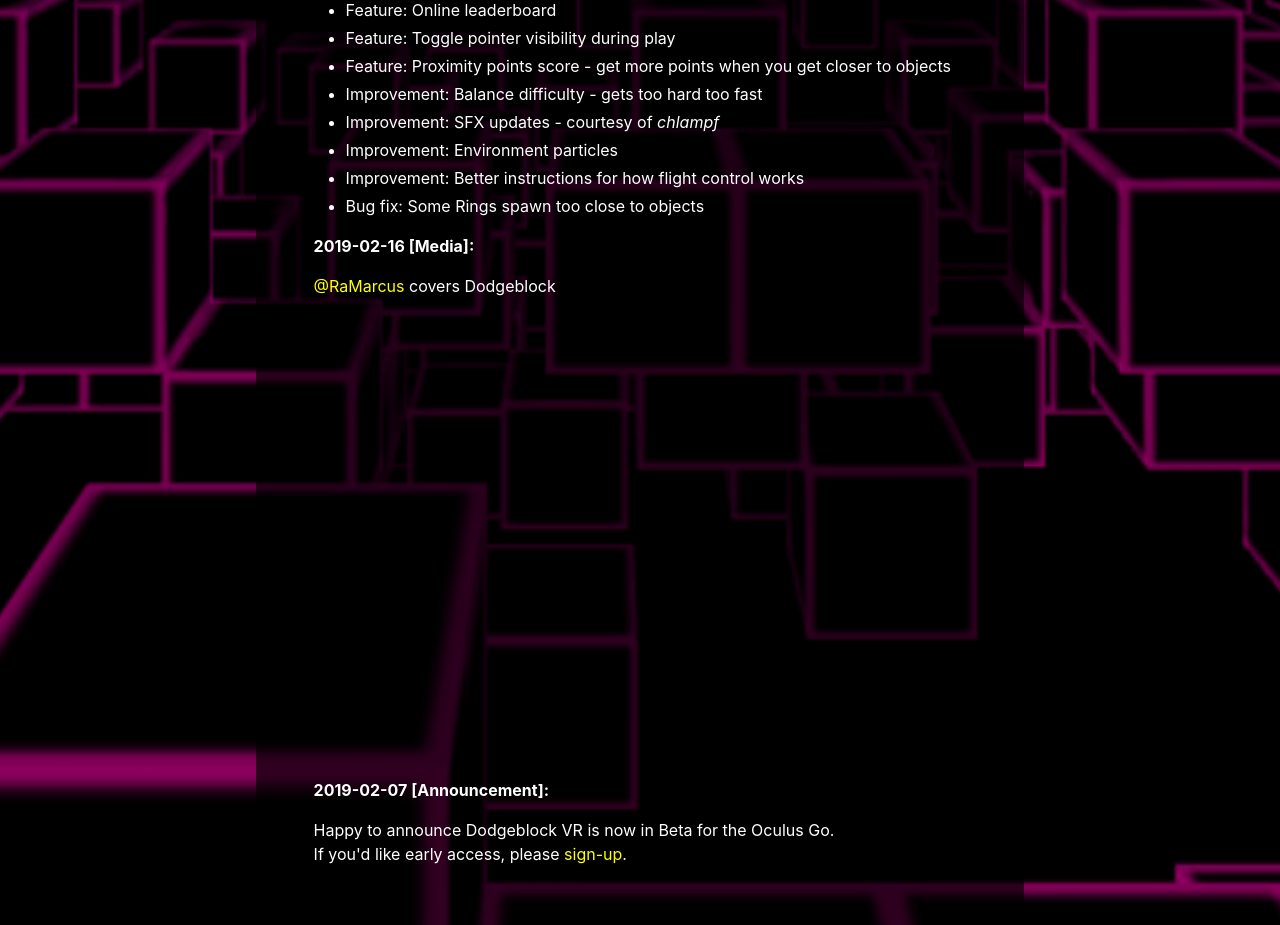
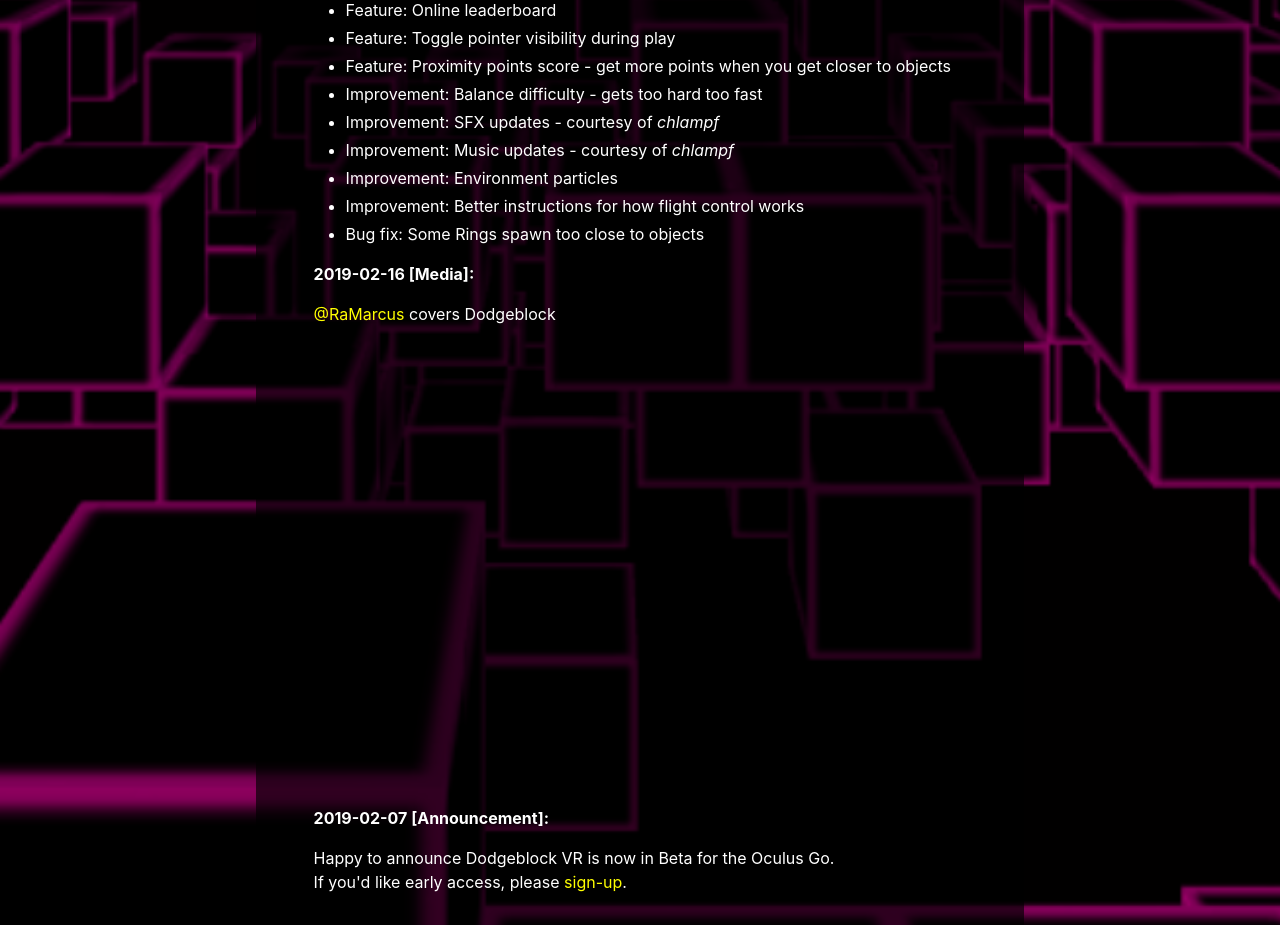
Before and after one commit to jamesvidler/DodgeBlock-Website, a React (Create React App) app: page / in a window 1280 px wide. Shown: the part 1100-2025 px from the top of the page. Built offline with nearby package versions, Linux system fonts and the light colour scheme; a web font is replaced by a local one.

Commit message:
updated news

```diff
--- a/src/App.js
+++ b/src/App.js
@@ -68,6 +68,7 @@
                                 <li>Feature: Proximity points score - get more points when you get closer to objects</li>
                                 <li>Improvement: Balance difficulty - gets too hard too fast</li>
                                 <li>Improvement: SFX updates - courtesy of <i>chlampf</i></li>
+                                <li>Improvement: Music updates - courtesy of <i>chlampf</i></li>
                                 <li>Improvement: Environment particles</li>
                                 <li>Improvement: Better instructions for how flight control works</li>
                                 <li>Bug fix: Some Rings spawn too close to objects </li>
```
